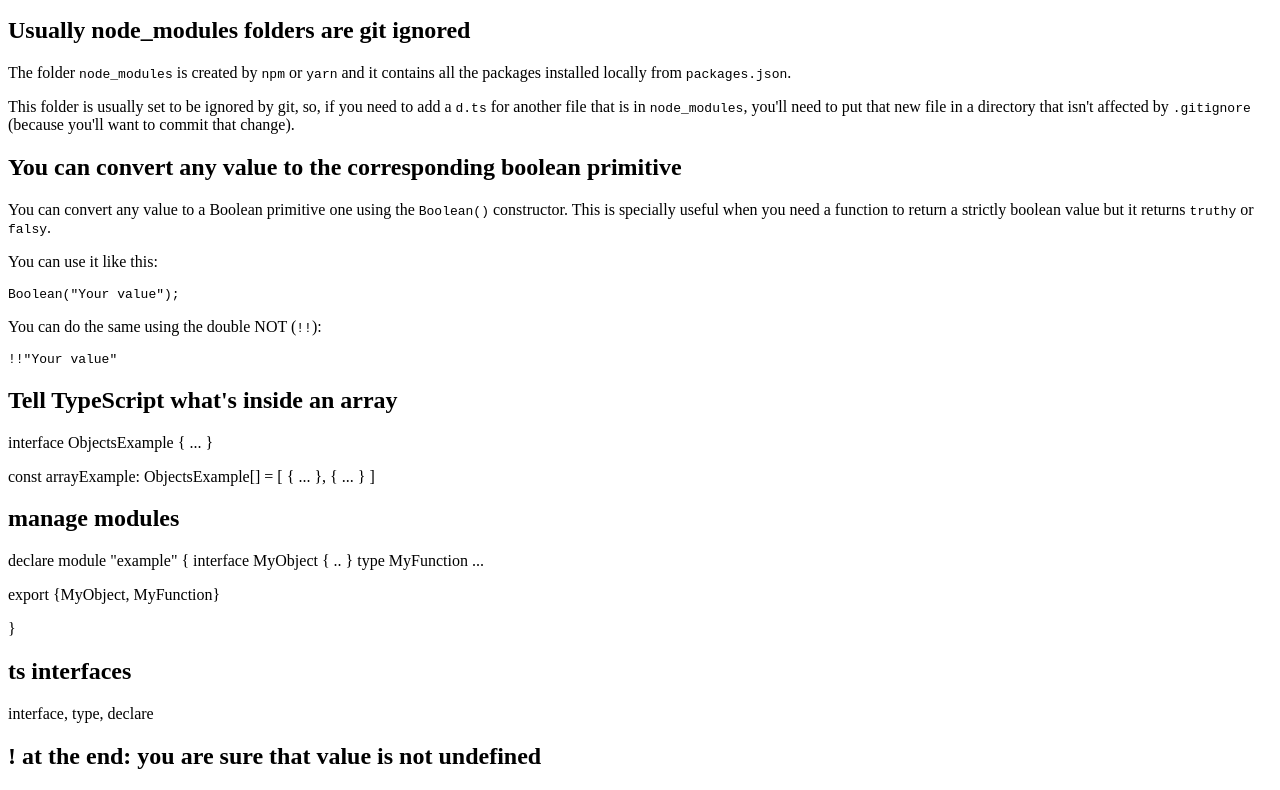
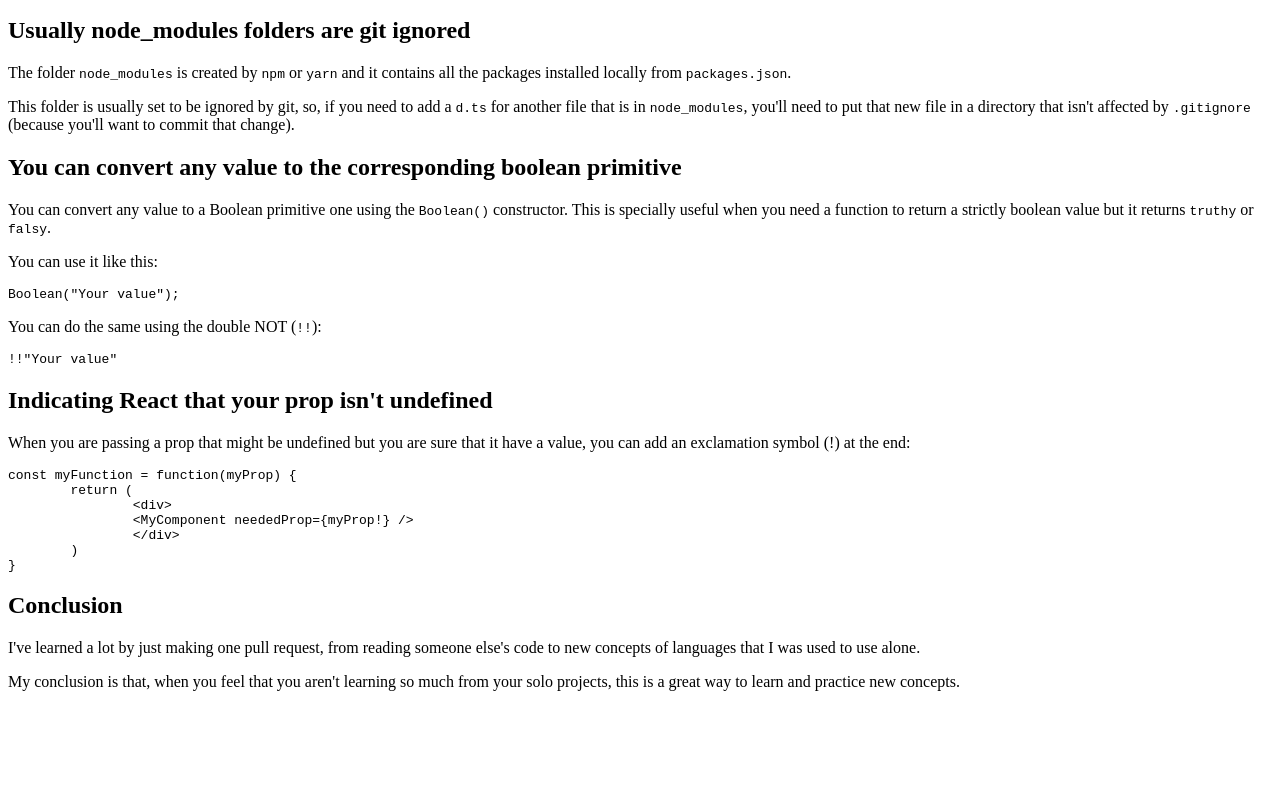
Before and after one commit to veronicadip/veronicadip.github.io, an Eleventy site: page blog/PR.md in a window 1280 px wide. Shown: the part 740-1530 px from the top of the page. After the commit the page ends 1447 px from the top, so only its background shows below. Built offline with nearby package versions, Linux system fonts and the light colour scheme; Eleventy itself is replaced by a stand-in of ours; code samples lack their colours; files that its build step writes are made by us from their sources.

Commit message:
new entry for blog in progress

````diff
--- a/blog/PR.md
+++ b/blog/PR.md
@@ -67,36 +67,22 @@ You can do the same using the double NOT (`!!`):
 !!"Your value"
 ```
 
-## Tell TypeScript what's inside an array
+## Indicating React that your prop isn't undefined
 
-interface ObjectsExample {
-...
+When you are passing a prop that might be undefined but you are sure that it have a value, you can add an exclamation symbol (!) at the end:
+
+```js
+const myFunction = function(myProp) {
+        return (
+                <div>
+                <MyComponent neededProp={myProp!} />
+                </div>
+        )
 }
+```
 
-const arrayExample: ObjectsExample[] = [
-{
-...
-},
-{
-...
-}
-]
+## Conclusion
 
-## manage modules
+I've learned a lot by just making one pull request, from reading someone else's code to new concepts of languages that I was used to use alone.
 
-declare module "example" {
-interface MyObject {
-..
-}
-type MyFunction ...
-
-    export {MyObject, MyFunction}
-
-}
-
-## ts interfaces
-
-interface, type, declare
-
-
-## ! at the end: you are sure that value is not undefined
+My conclusion is that, when you feel that you aren't learning so much from your solo projects, this is a great way to learn and practice new concepts.
````
